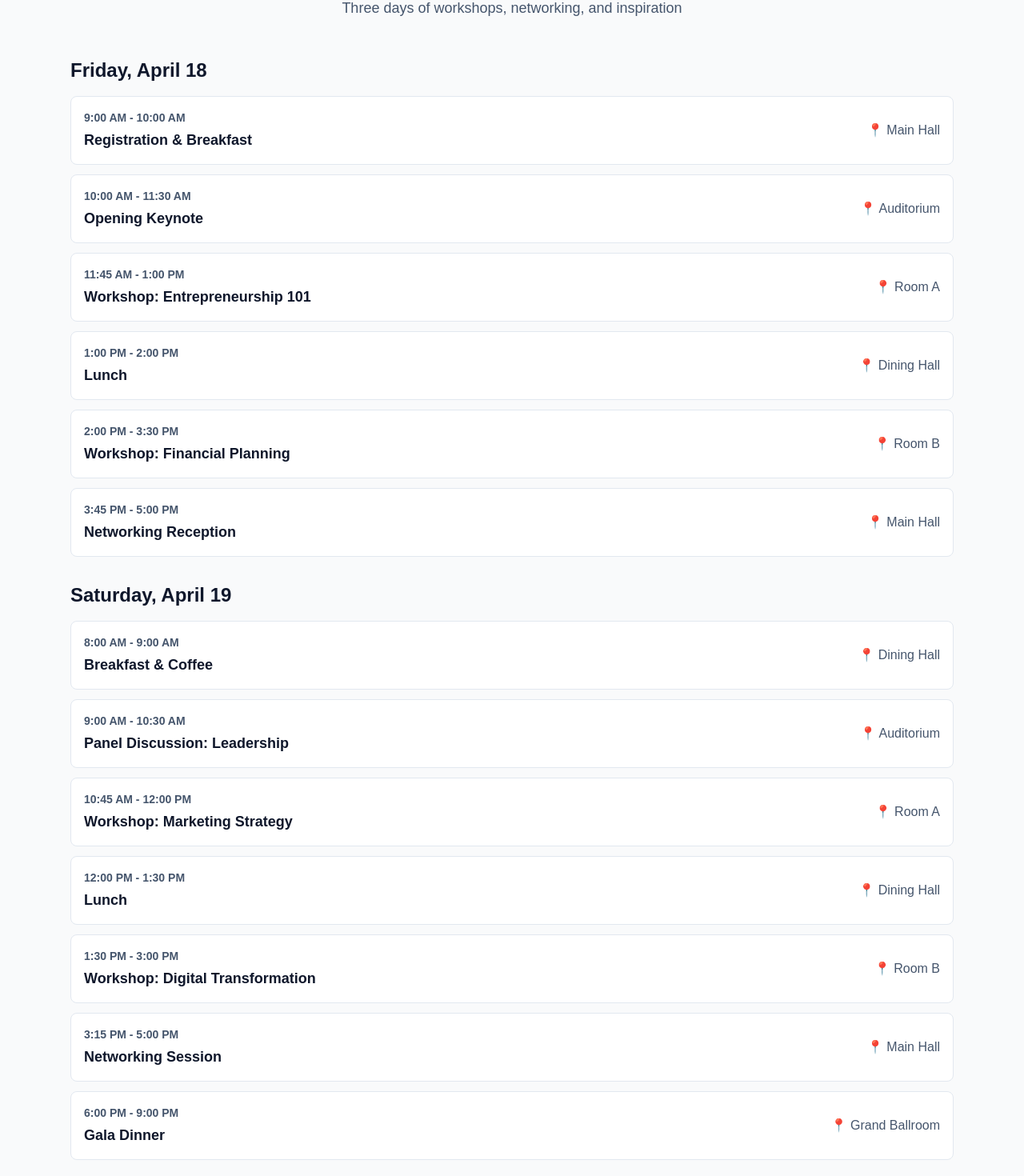
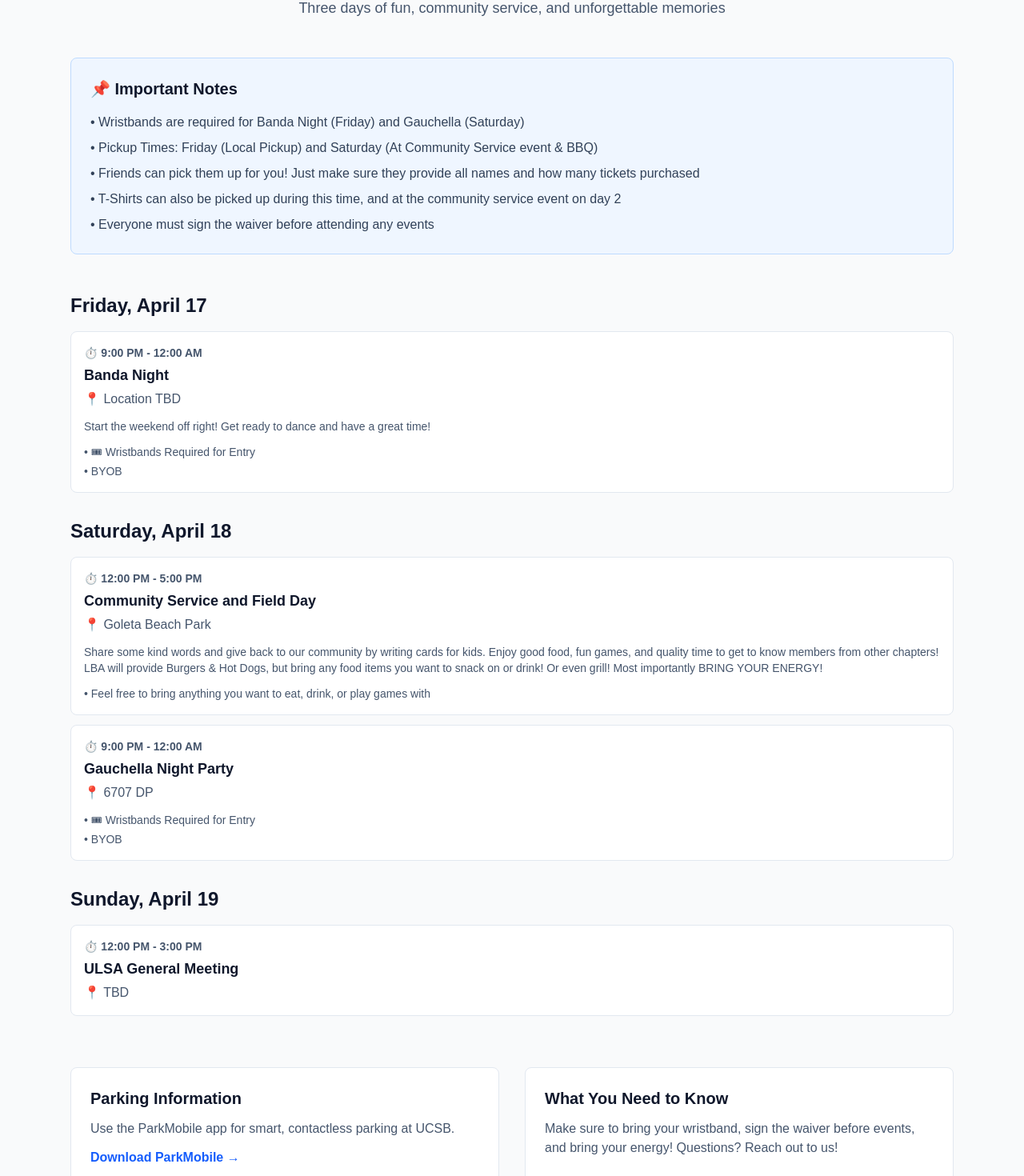
Before and after one commit to chris20240114/ucsb-lba, a Next.js app: page /schedule in a window 1280 px wide. Shown: the part 160-1630 px from the top of the page at 80% size. Built offline with nearby package versions, Linux system fonts and the light colour scheme.

Commit message:
updated scheduleDays with details

```diff
--- a/app/schedule/schedule-page-amir.tsx
+++ b/app/schedule/schedule-page-amir.tsx
@@ -7,6 +7,8 @@ interface Event {
   time: string;
   title: string;
   location: string;
+  description?: string;
+  requirements?: string[];
 }
 
 interface Day {
@@ -17,100 +19,45 @@ interface Day {
 
 const scheduleDays: Day[] = [
   {
-    date: "Friday, April 18",
+    date: "Friday, April 17",
     dayName: "Friday",
     events: [
       {
-        time: "9:00 AM - 10:00 AM",
-        title: "Registration & Breakfast",
-        location: "Main Hall",
-      },
-      {
-        time: "10:00 AM - 11:30 AM",
-        title: "Opening Keynote",
-        location: "Auditorium",
-      },
-      {
-        time: "11:45 AM - 1:00 PM",
-        title: "Workshop: Entrepreneurship 101",
-        location: "Room A",
-      },
-      {
-        time: "1:00 PM - 2:00 PM",
-        title: "Lunch",
-        location: "Dining Hall",
-      },
-      {
-        time: "2:00 PM - 3:30 PM",
-        title: "Workshop: Financial Planning",
-        location: "Room B",
-      },
-      {
-        time: "3:45 PM - 5:00 PM",
-        title: "Networking Reception",
-        location: "Main Hall",
+        time: "9:00 PM - 12:00 AM",
+        title: "Banda Night",
+        location: "Location TBD",
+        description: "Start the weekend off right! Get ready to dance and have a great time!",
+        requirements: ["🎟 Wristbands Required for Entry", "BYOB"],
       },
     ],
   },
   {
-    date: "Saturday, April 19",
+    date: "Saturday, April 18",
     dayName: "Saturday",
     events: [
       {
-        time: "8:00 AM - 9:00 AM",
-        title: "Breakfast & Coffee",
-        location: "Dining Hall",
+        time: "12:00 PM - 5:00 PM",
+        title: "Community Service and Field Day",
+        location: "Goleta Beach Park",
+        description: "Share some kind words and give back to our community by writing cards for kids. Enjoy good food, fun games, and quality time to get to know members from other chapters! LBA will provide Burgers & Hot Dogs, but bring any food items you want to snack on or drink! Or even grill! Most importantly BRING YOUR ENERGY!",
+        requirements: ["Feel free to bring anything you want to eat, drink, or play games with"],
       },
       {
-        time: "9:00 AM - 10:30 AM",
-        title: "Panel Discussion: Leadership",
-        location: "Auditorium",
-      },
-      {
-        time: "10:45 AM - 12:00 PM",
-        title: "Workshop: Marketing Strategy",
-        location: "Room A",
-      },
-      {
-        time: "12:00 PM - 1:30 PM",
-        title: "Lunch",
-        location: "Dining Hall",
-      },
-      {
-        time: "1:30 PM - 3:00 PM",
-        title: "Workshop: Digital Transformation",
-        location: "Room B",
-      },
-      {
-        time: "3:15 PM - 5:00 PM",
-        title: "Networking Session",
-        location: "Main Hall",
-      },
-      {
-        time: "6:00 PM - 9:00 PM",
-        title: "Gala Dinner",
-        location: "Grand Ballroom",
+        time: "9:00 PM - 12:00 AM",
+        title: "Gauchella Night Party",
+        location: "6707 DP",
+        requirements: ["🎟 Wristbands Required for Entry", "BYOB"],
       },
     ],
   },
   {
-    date: "Sunday, April 20",
+    date: "Sunday, April 19",
     dayName: "Sunday",
     events: [
       {
-        time: "9:00 AM - 10:00 AM",
-        title: "Breakfast",
-        location: "Dining Hall",
-      },
-      {
-        time: "10:00 AM - 11:30 AM",
-        title: "Closing Panel: Future Trends",
-        location: "Auditorium",
-      },
-      {
-        time: "11:45 AM - 12:30 PM",
-        title: "Closing Remarks",
-        location: "Auditorium",
+        time: "12:00 PM - 3:00 PM",
+        title: "ULSA General Meeting",
+        location: "TBD",
       },
     ],
   },
@@ -128,8 +75,20 @@ export default function Schedule() {
             Event Schedule
           </h1>
           <p className="text-lg text-slate-600">
-            Three days of workshops, networking, and inspiration
+            Three days of fun, community service, and unforgettable memories
           </p>
+        </div>
+
+        {/* Important Notes */}
+        <div className="mb-12 bg-blue-50 border border-blue-200 rounded-lg p-6">
+          <h2 className="text-xl font-bold text-slate-900 mb-4">📌 Important Notes</h2>
+          <ul className="space-y-2 text-slate-700">
+            <li>• Wristbands are required for Banda Night (Friday) and Gauchella (Saturday)</li>
+            <li>• Pickup Times: Friday (Local Pickup) and Saturday (At Community Service event & BBQ)</li>
+            <li>• Friends can pick them up for you! Just make sure they provide all names and how many tickets purchased</li>
+            <li>• T-Shirts can also be picked up during this time, and at the community service event on day 2</li>
+            <li>• Everyone must sign the waiver before attending any events</li>
+          </ul>
         </div>
 
         {/* Schedule Days */}
@@ -145,18 +104,28 @@ export default function Schedule() {
                     key={index}
                     className="bg-white border border-slate-200 rounded-lg p-4 hover:shadow-md transition-shadow"
                   >
-                    <div className="flex flex-col md:flex-row md:items-center md:justify-between gap-4">
-                      <div className="flex-1">
+                    <div className="flex flex-col gap-3">
+                      <div>
                         <p className="text-sm font-semibold text-slate-600 mb-1">
-                          {event.time}
+                          ⏱️ {event.time}
                         </p>
-                        <h3 className="text-lg font-semibold text-slate-900">
+                        <h3 className="text-lg font-semibold text-slate-900 mb-1">
                           {event.title}
                         </h3>
+                        <p className="text-slate-600">
+                          📍 {event.location}
+                        </p>
                       </div>
-                      <p className="text-slate-600 whitespace-nowrap">
-                        📍 {event.location}
-                      </p>
+                      {event.description && (
+                        <p className="text-slate-600 text-sm">{event.description}</p>
+                      )}
+                      {event.requirements && event.requirements.length > 0 && (
+                        <ul className="text-sm text-slate-600 space-y-1">
+                          {event.requirements.map((req, idx) => (
+                            <li key={idx}>• {req}</li>
+                          ))}
+                        </ul>
+                      )}
                     </div>
                   </div>
                 ))}
@@ -171,20 +140,24 @@ export default function Schedule() {
             <h3 className="text-xl font-bold text-slate-900 mb-3">
               Parking Information
             </h3>
-            <p className="text-slate-600">
-              Complimentary parking is available in Lot A and Lot B. Please
-              display your parking pass on your vehicle. For accessibility
-              parking, please check in at the registration desk.
+            <p className="text-slate-600 mb-3">
+              Use the ParkMobile app for smart, contactless parking at UCSB.
             </p>
+            <a
+              href="https://www.tps.ucsb.edu/news/parkmobile-smart-contactless-parking"
+              className="text-blue-600 hover:text-blue-800 font-semibold"
+              target="_blank"
+              rel="noopener noreferrer"
+            >
+              Download ParkMobile →
+            </a>
           </div>
           <div className="bg-white border border-slate-200 rounded-lg p-6">
             <h3 className="text-xl font-bold text-slate-900 mb-3">
-              Additional Information
+              What You Need to Know
             </h3>
             <p className="text-slate-600">
-              All sessions will be held at the main conference venue. Meals and
-              refreshments are provided for all registered attendees. Please
-              bring your ID and event pass to all sessions.
+              Make sure to bring your wristband, sign the waiver before events, and bring your energy! Questions? Reach out to us!
             </p>
           </div>
         </div>
```
